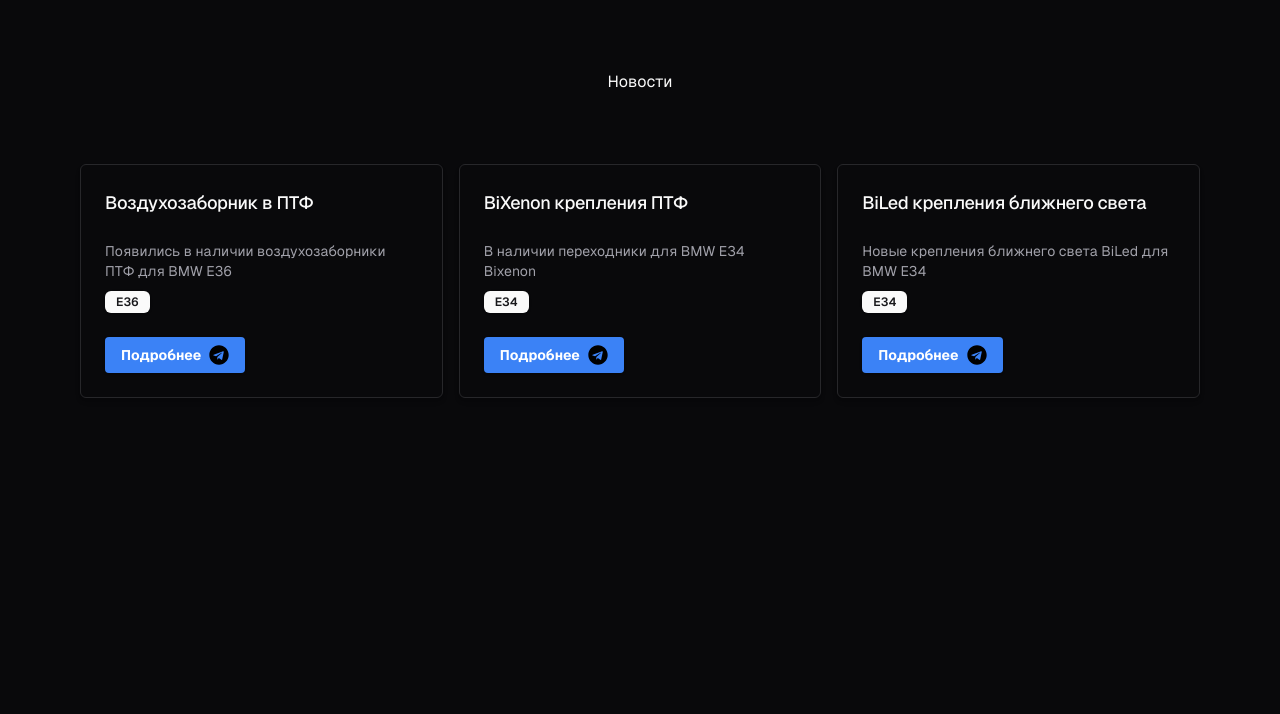
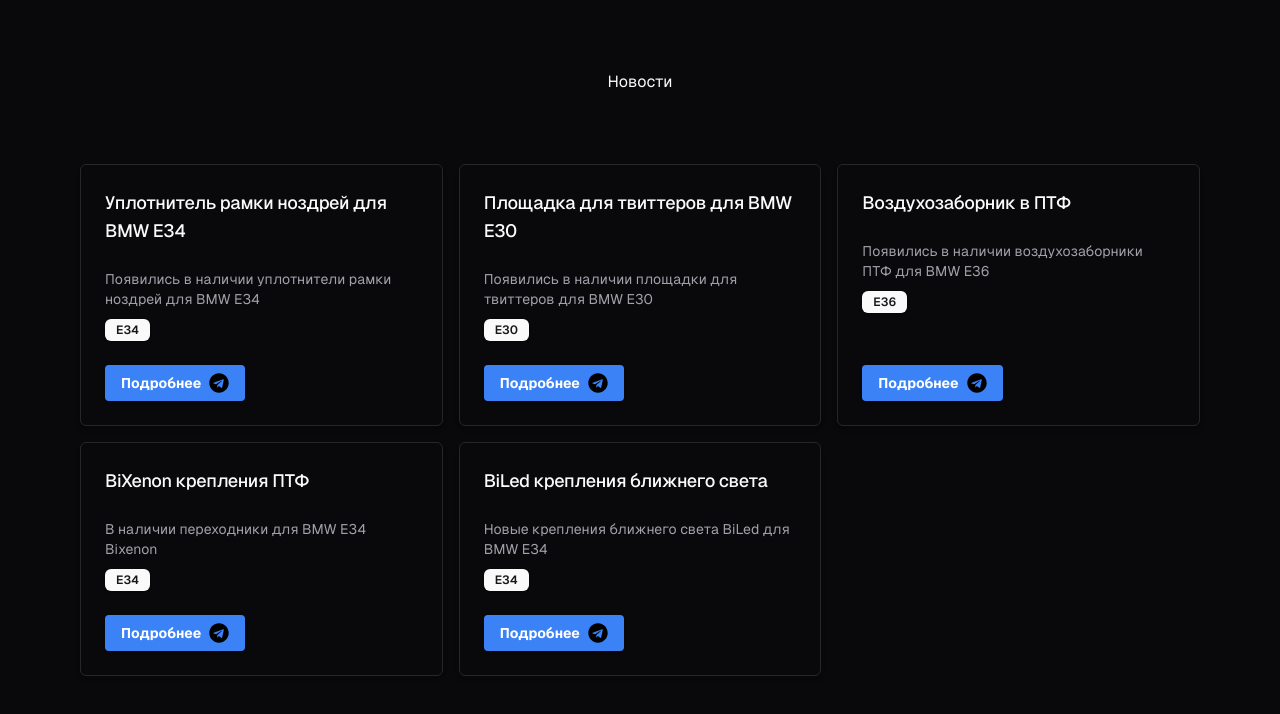
Before and after one commit to iBenji/fakedownboys, a Next.js app: page /news in a window 1280 px wide. Shown: the top 714 px of the page. Built offline with nearby package versions, Linux system fonts and the light colour scheme.

Commit message:
Updated News

```diff
--- a/app/itemsData.tsx
+++ b/app/itemsData.tsx
@@ -2,6 +2,18 @@
 import { Badge } from "@/components/ui/badge";
 
 export const newsItems = [
+  {
+    title: "Уплотнитель рамки ноздрей для BMW E34",
+    tgref: "https://t.me/fakedownboysprints/42",
+    description: "Появились в наличии уплотнители рамки ноздрей для BMW E34",
+    badge: <Badge variant="default">E34</Badge>,
+  },
+  {
+    title: "Площадка для твиттеров для BMW E30",
+    tgref: "https://t.me/fakedownboysprints/40",
+    description: "Появились в наличии площадки для твиттеров для BMW E30",
+    badge: <Badge variant="default">E30</Badge>,
+  },
   {
     title: "Воздухозаборник в ПТФ",
     tgref: "https://t.me/fakedownboysprints/26",
```
